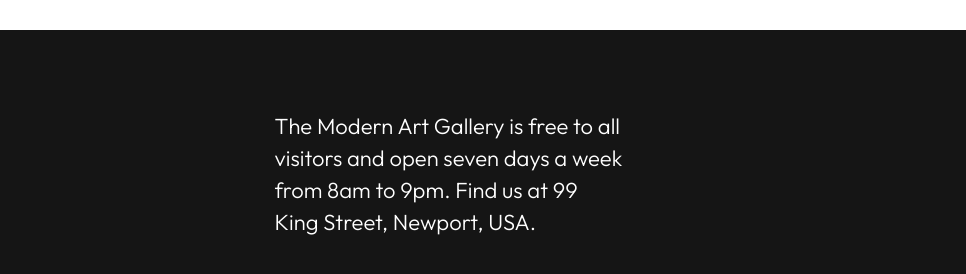
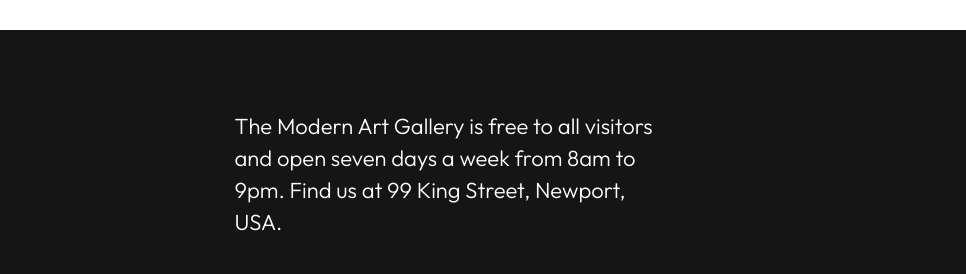
Before and after one commit to natiaker/art-gallery, a plain HTML site: page starter-code/index.html in a window 1536 px wide. Shown: the part 2266-2540 px from the top of the page, 280-1246 px from the left. Drawn offline with Linux system fonts and the light colour scheme.

Commit message:
fix: fix footer paragraph width

```diff
--- a/starter-code/location.css
+++ b/starter-code/location.css
@@ -195,4 +195,8 @@ footer {
     .footer-content {
         padding: 80px 165px;
     }
+
+    .footer-content p {
+        min-width: 430px;
+    }
 }
--- a/starter-code/style.css
+++ b/starter-code/style.css
@@ -358,4 +358,7 @@ footer {
     .footer-content {
         padding: 80px 165px;
     }
+    .footer-content p {
+        min-width: 430px;
+    }
 }
```
